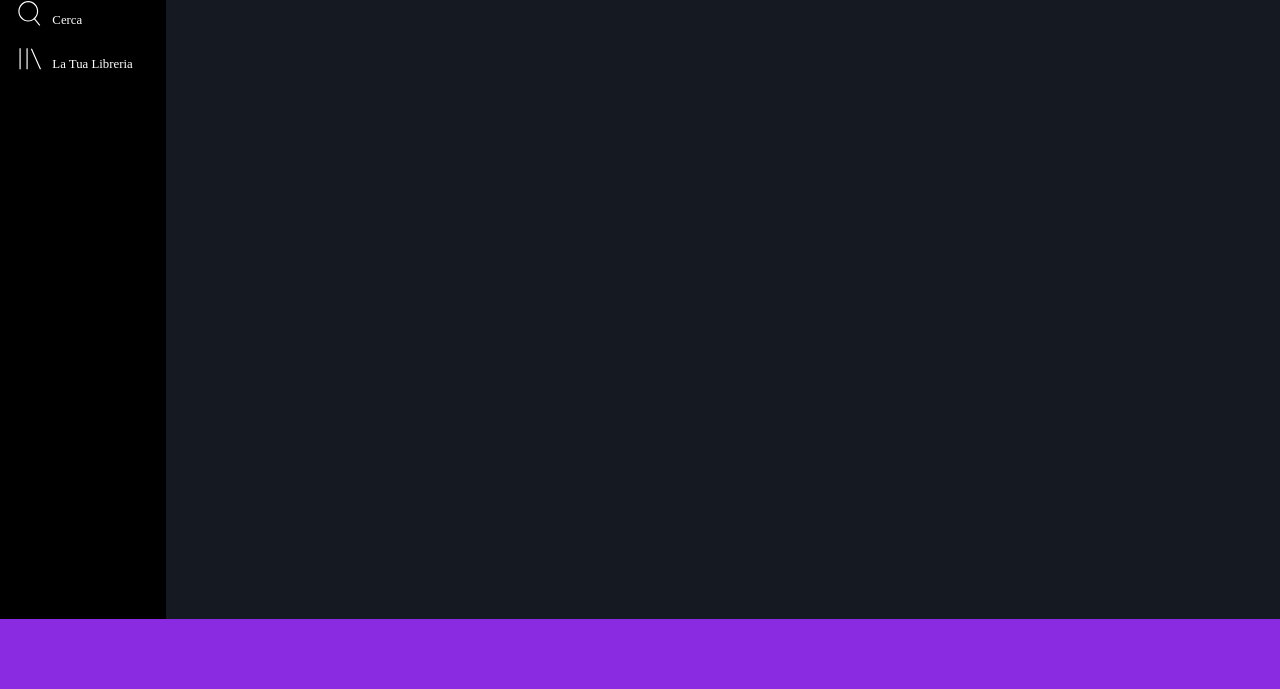
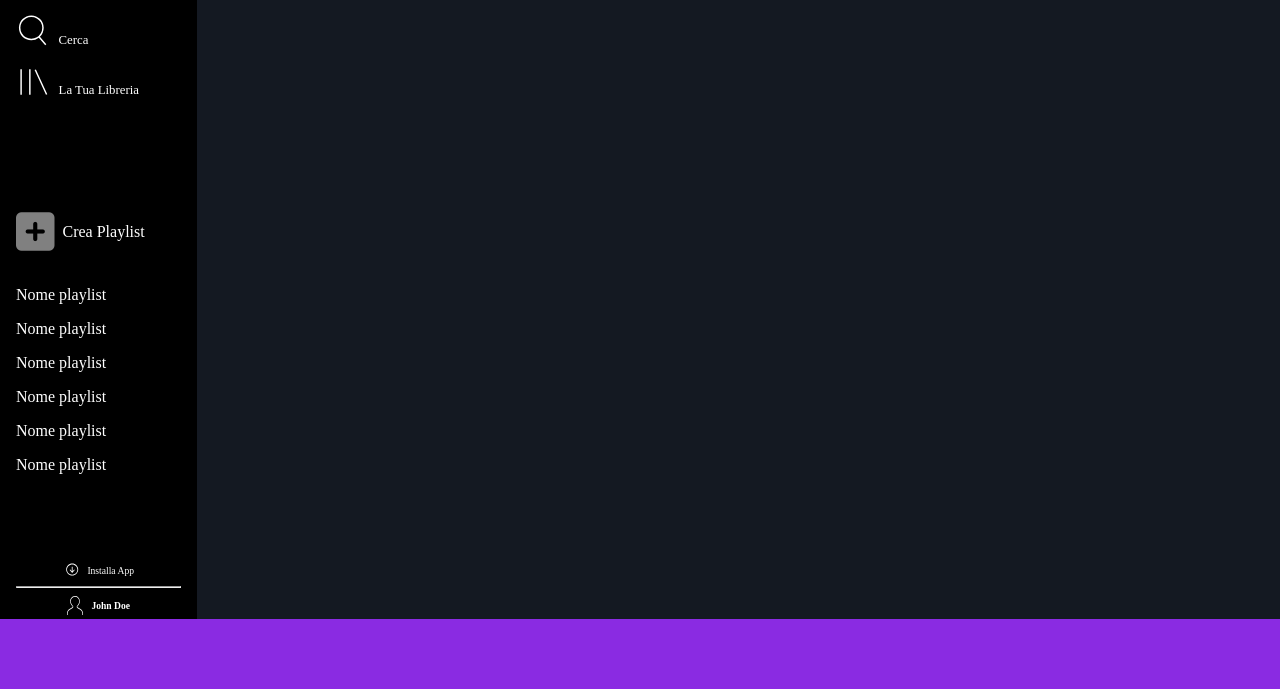
Before and after one commit to xGIANOx/html-css-spotifyweb, a plain HTML site: page index.html in a window 1280 px wide. Shown: the part 111-800 px from the top of the page. Drawn offline with Linux system fonts and the light colour scheme.

Commit message:
[add] sidebar

```diff
--- a/assets/css/style.css
+++ b/assets/css/style.css
@@ -23,22 +23,70 @@
 
 }
 
+.m-top05{
+    margin-top: 0.5rem;
+}
+
 .m-top1{
     margin-top: 1rem;
+}
+
+.m-top2{
+    margin-top: 2rem;
+}
+
+.m-left1{
+    margin-left: 1rem;
 }
 
 .m-left05{
     margin-left: 0.5rem;
 }
 
+.m-right05{
+    margin-right: 0.5rem;
+}
+
+.m-right1{
+    margin-right: 1rem;
+}
+
+.m-bottom05{
+    margin-bottom: 0.5rem;
+}
+
+.m-auto{
+    margin: auto;
+}
+
+.p-top05{
+    padding-top: 0.5rem;
+}
+
+
+.justify_center{
+    justify-content: center;
+}
+
 .align_center{
-    justify-content: center;
+    align-items: center;
 }
 
 .display_none{
     display: none;
 }
 
+.white{
+    color: white;
+}
+
+.font06{
+    font-size: 0.6rem;
+}
+
+.width40{
+    width: 40%;
+}
 
 /* body */
 .top{
@@ -63,6 +111,7 @@
     overflow-y: auto;
 }
 
+
 .upgrade_section{
     background-color: #080b1245;
     color: white;
@@ -72,6 +121,14 @@
 
 .sidebar_top{
     align-items: center;
+    justify-content: space-between;
+
+}
+
+.sidebar_bottom{
+    background-color: black;
+    margin-bottom: -3rem;
+
 }
 
 footer{
@@ -87,6 +144,9 @@ footer.bottom{
         width: 220px;
         background-color: black;
         overflow: hidden;
+    }
+    .width10{
+        width: 10%;
     }
     .width20{
         width: 20%;
@@ -116,11 +176,50 @@ footer.bottom{
     .display_none_lg{
         display: none;
     }
+    .fa-square-plus{
+        font-size: 2.75rem;
+        color: gray;
+    }
+    .logo{
+        justify-content: flex-start;
+    }
+    .home{
+        justify-content: flex-start;
+    }
+    .search{
+        justify-content: flex-start;
+    }
+    .libreria{
+        justify-content: flex-start;
+    }
+    .playlist{
+        overflow-y: auto;
+    }
 }
 
 @media screen and (min-width:769px) {
     .top > .sidebar{
-        width: 180px;
+        width: 220px;
+        background-color: black;
+        overflow: hidden;
+    }
+    .width20{
+        width: 20%;
+    }
+    .sidebar_top{
+        align-items: flex-start;
+    }
+    .menu_icons{
+        margin-left: 1rem;
+    }
+    .playlist{
+        overflow-y: auto;
+    }
+}
+
+@media screen and (min-width:1025px) {
+    .top > .sidebar{
+        width: 220px;
         background-color: black;
         overflow: hidden;
     }
@@ -134,20 +233,3 @@ footer.bottom{
         margin-left: 1rem;
     }
 }
-
-@media screen and (min-width:1025px) {
-    .top > .sidebar{
-        width: 180px;
-        background-color: black;
-        overflow: hidden;
-    }
-    .width20{
-        width: 20%;
-    }
-    .sidebar_top{
-        align-items: flex-start;
-    }
-    .menu_icons{
-        margin-left: 1rem;
-    }
-}
--- a/index.html
+++ b/index.html
@@ -4,6 +4,7 @@
     <meta charset="UTF-8">
     <meta http-equiv="X-UA-Compatible" content="IE=edge">
     <meta name="viewport" content="width=device-width, initial-scale=1.0">
+    <link rel="stylesheet" href="https://cdnjs.cloudflare.com/ajax/libs/font-awesome/6.2.1/css/all.min.css" integrity="sha512-MV7K8+y+gLIBoVD59lQIYicR65iaqukzvf/nwasF0nqhPay5w/9lJmVM2hMDcnK1OnMGCdVK+iQrJ7lzPJQd1w==" crossorigin="anonymous" referrerpolicy="no-referrer" />
     <title>html-css-spotifyweb</title>
     <link rel="stylesheet" href="./assets/css/style.css">
 </head>
@@ -19,7 +20,7 @@
                 <div class="menu_icons flex direction_column">
 
 
-                    <div class="logo flex align_center justify_start">
+                    <div class="logo flex align_center justify_center">
 
                         <img class="max100 width50 display_none_lg" src="./assets/img/logo-small.svg" alt="">
 
@@ -28,7 +29,7 @@
                     </div>
 
 
-                    <div class="home flex align_center justify_start">
+                    <div class="home flex align_center justify_center">
 
                         <img class="max100 width50 width20 m-top1" src="./assets/img/home.svg" alt="">
 
@@ -36,7 +37,7 @@
 
                     </div>
 
-                    <div class="search flex align_center justify_start">
+                    <div class="search flex align_center justify_center">
 
                         <img class="max100 width50 width20 m-top1" src="./assets/img/search.svg" alt="">
 
@@ -46,7 +47,7 @@
 
 
 
-                    <div class="libreria flex align_center justify_start">
+                    <div class="libreria flex align_center justify_center">
 
                         <img class="max100 width50 width20 m-top1" src="./assets/img/libreria.svg" alt="">
 
@@ -56,11 +57,57 @@
 
                 </div>
 
+                <div class="playlist m-top2 display_none display_inline">
+
+                    <div class="crea flex align_center">
+
+                        <i class="fa-sharp fa-solid fa-square-plus m-left1 m-right05"></i>
+
+                        Crea Playlist
+
+                    </div>
+
+                    <p class="white m-top2 m-left1">Nome playlist</p>
+                    <p class="white m-top1 m-left1">Nome playlist</p>
+                    <p class="white m-top1 m-left1">Nome playlist</p>
+                    <p class="white m-top1 m-left1">Nome playlist</p>
+                    <p class="white m-top1 m-left1">Nome playlist</p>
+                    <p class="white m-top1 m-left1">Nome playlist</p>
+
+                </div>
+
+
+                <div class="sidebar_bottom flex direction_column">
+
+                    <div class="bottom_top p-top05">
+                        <div class="download flex align_center m-left1 m-right1 justify_center m-bottom05">
+
+                            <img class="max100 width10 width40" src="./assets/img/download.svg" alt="">
+
+                            <p class="display_none display_inline m-left05 font06">Installa App</p>
+
+                        </div>
+                    </div>
+
+                    <hr class="m-left1 m-right1 display_inline display_none">
+
+                    <div class="bottom_bottom">
+                        <div class="download flex align_center m-left1 m-right1 m-bottom05 justify_center m-top05">
+
+                            <img class="max100 width10 width40" src="./assets/img/profile.svg" alt="">
+
+                            <p class="display_none display_inline m-left05 font06"><strong>John Doe</strong></p>
+                    </div>
+
+                    </div>
+
+                </div>
+
 
             </div>
 
 
-            <div class="sidebar_bottom"></div>
+
 
 
         </div>
@@ -77,7 +124,11 @@
 
 
 
-    <footer class="bottom"></footer>
+    <footer class="bottom">
+
+
+
+    </footer>
 
 </body>
 </html>
```
